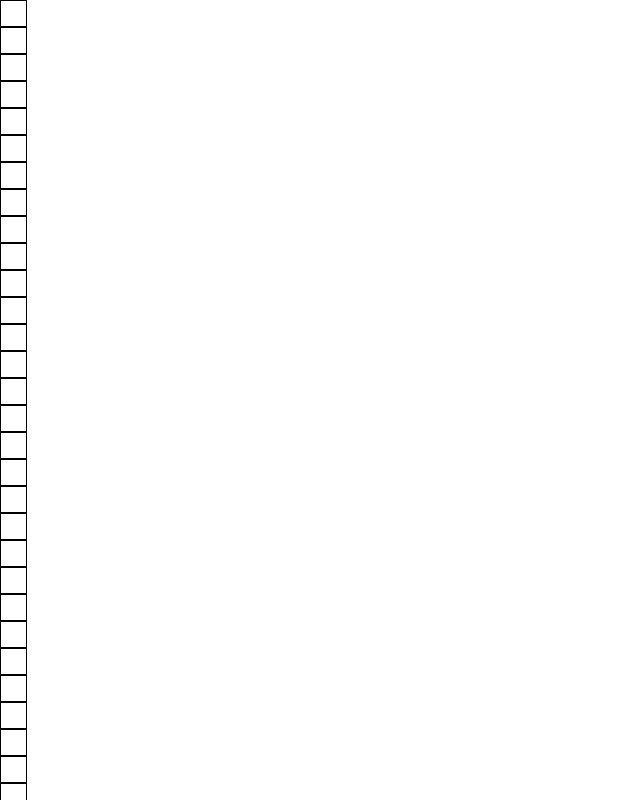
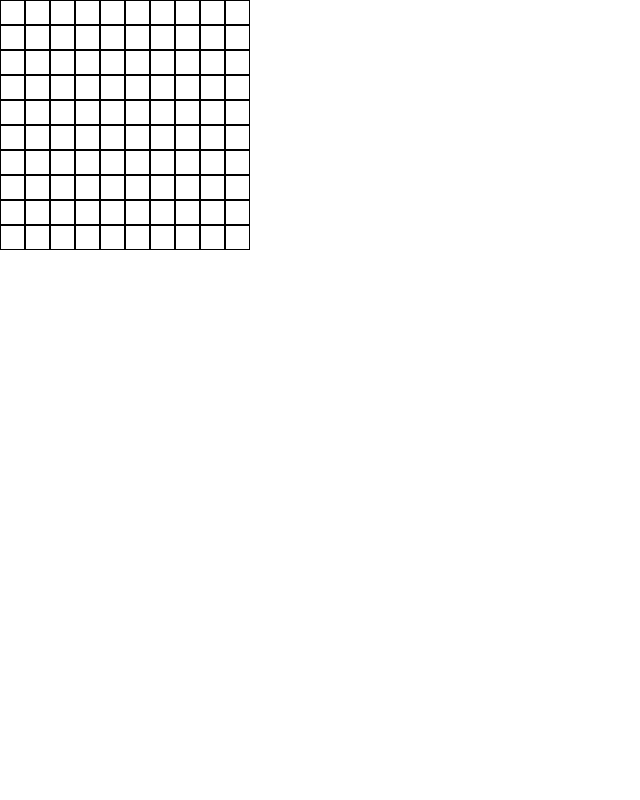
Before and after one commit to stujmar/regression-cluster-fe, a React (Create React App) app: page / in a window 1280 px wide. Shown: the top 800 px of the page, without its empty margins (0-640 px from the left). Built offline with nearby package versions, Linux system fonts and the light colour scheme.

Commit message:
[sm] made the grid a grid, success

```diff
--- a/src/components/Cell/Cell.module.css
+++ b/src/components/Cell/Cell.module.css
@@ -1,4 +1,5 @@
 .cell {
+    box-sizing: border-box;
     border: 1px solid black;
     width: 25px;
     height: 25px;
--- a/src/components/FlexGrid.js
+++ b/src/components/FlexGrid.js
@@ -1,5 +1,6 @@
 import React, { useEffect, useState } from 'react';
 import Cell from './Cell/Cell';
+import { gridWrapper } from './FlexGrid.module.css';
 
 const FlexGrid = () => {
 
@@ -14,9 +15,9 @@ const FlexGrid = () => {
     },[])
 
     return (
-        <>
+        <div className={gridWrapper}>
             {grid}
-        </>
+        </div>
     )
 }
 
--- /dev/null
+++ b/src/components/FlexGrid.module.css
@@ -0,0 +1,5 @@
+.gridWrapper {
+    display: flex;
+    flex-wrap: wrap;
+    width: 250px;
+}
```
